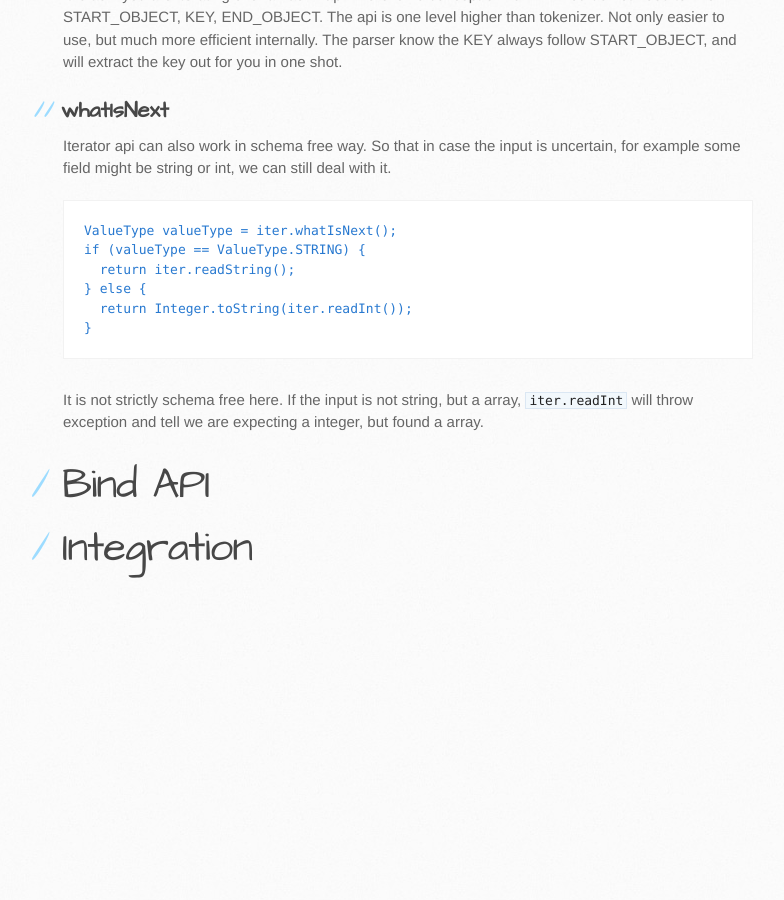
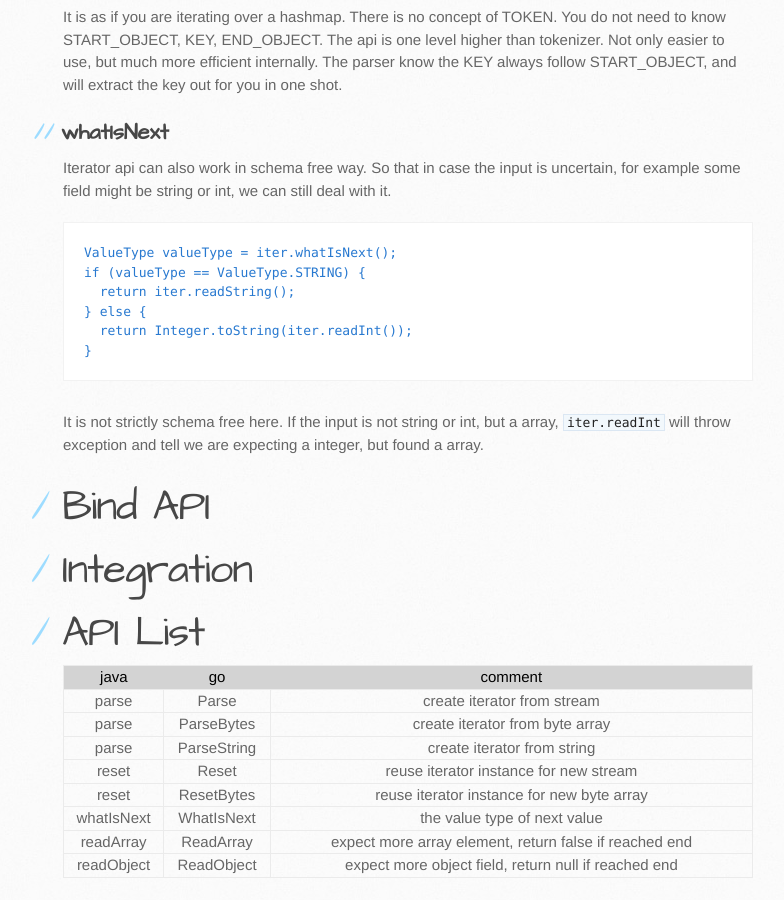
Before and after one commit to json-iterator/json-iterator.github.io, a Jekyll site: the page built from api.md, in a window 1280 px wide and 900 px high, scrolled down 3708 px. Shown: the whole window, without its empty margins (107-891 px from the left). Built offline with Jekyll 4.4.1, drawn with Linux system fonts in a browser that asks for light colours; before the commit the page ends 4310 px from its top, so only the background shows below that.

Commit message:
Update api.md

````diff
--- a/api.md
+++ b/api.md
@@ -165,8 +165,21 @@ if (valueType == ValueType.STRING) {
 }
 ```
 
-It is not strictly schema free here. If the input is not string, but a array, `iter.readInt` will throw exception and tell we are expecting a integer, but found a array.
+It is not strictly schema free here. If the input is not string or int, but a array, `iter.readInt` will throw exception and tell we are expecting a integer, but found a array.
 
 # Bind API
 
 # Integration
+
+# API List
+
+| java | go | comment |
+| --- | --- | --- |
+| parse | Parse | create iterator from stream |
+| parse | ParseBytes | create iterator from byte array |
+| parse | ParseString | create iterator from string |
+| reset | Reset | reuse iterator instance for new stream |
+| reset | ResetBytes | reuse iterator instance for new byte array |
+| whatIsNext | WhatIsNext | the value type of next value |
+| readArray | ReadArray | expect more array element, return false if reached end |
+| readObject | ReadObject | expect more object field, return null if reached end |
````
